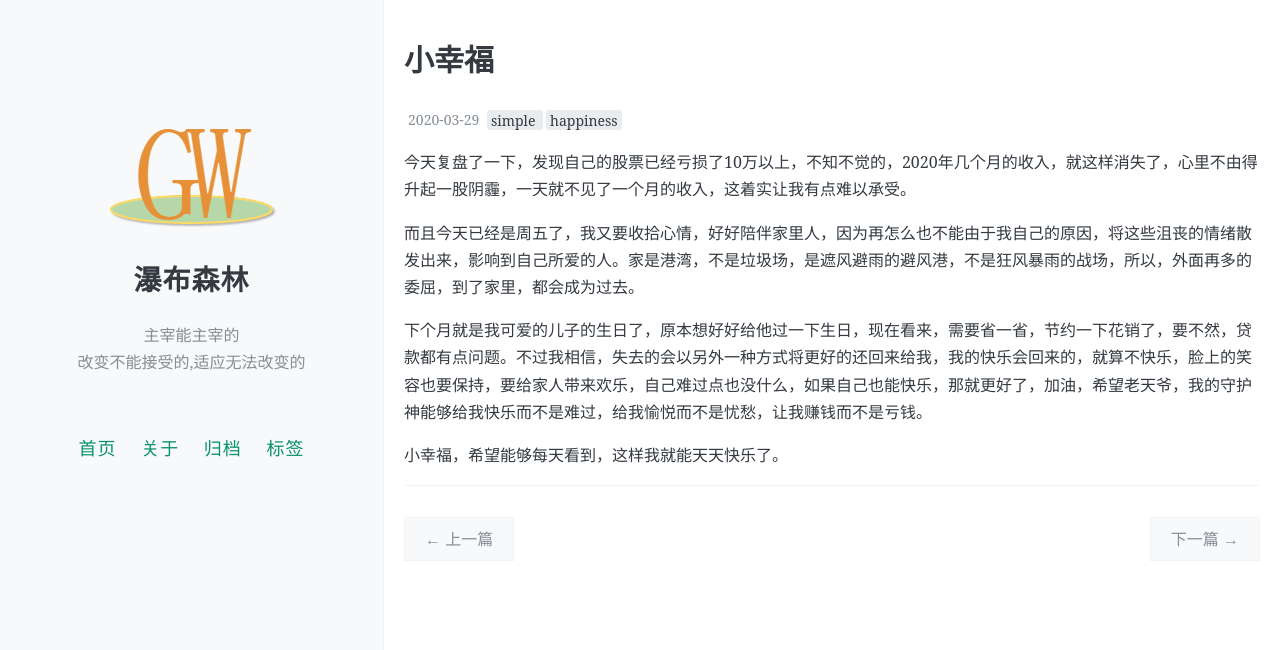
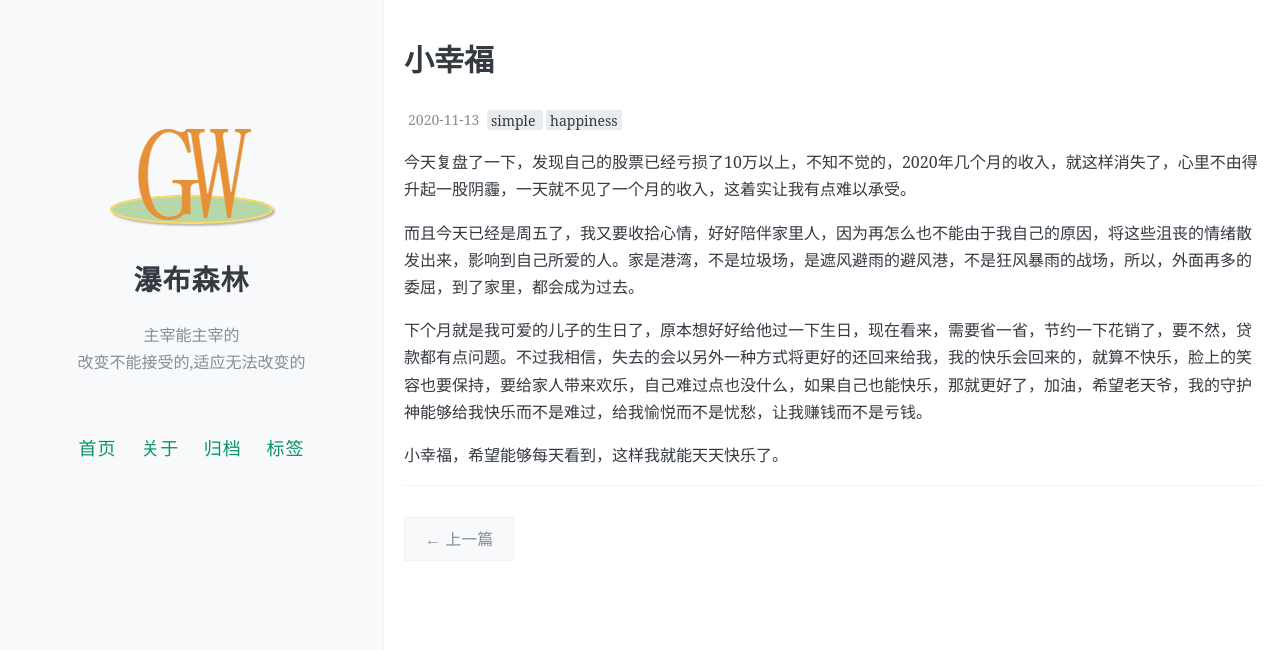
Before and after one commit to jordongao/jordongao.github.io, a Jekyll site: the page built from _posts/2020-11-13-小幸福.md, in a window 1280 px wide. Shown: the top 650 px of the page. Built offline with Jekyll 4.4.1, drawn with Linux system fonts in a browser that asks for light colours; comment, search, counter and statistics services are not loaded.

Commit message:
Update 2020-11-13-小幸福.md

```diff
--- a/_posts/2020-11-13-小幸福.md
+++ b/_posts/2020-11-13-小幸福.md
@@ -1,7 +1,7 @@
 ---
 layout: post
 title: 小幸福
-date: 2020-03-29
+date: 2020-11-13
 Author: 瀑布森林
 tags: [simple, happiness]
 comments: true
```
